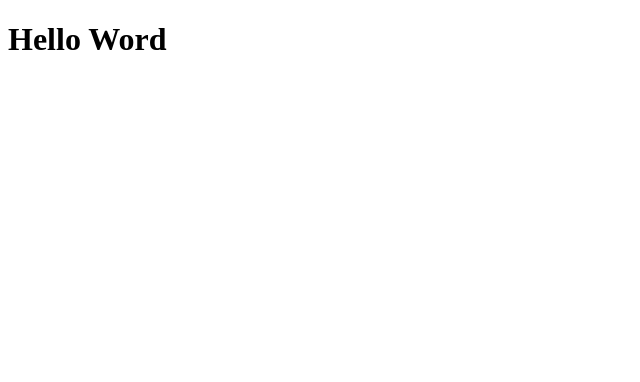
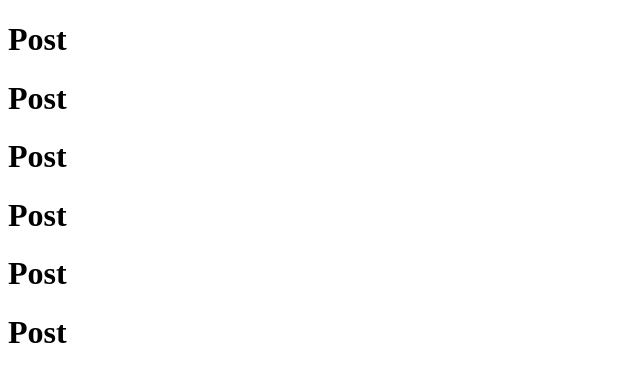
Before and after one commit to WelderFernandes/01-fundamentos-reactjs, a React (Vite) app: page / in a window 1280 px wide. Shown: the top 382 px of the page, without its empty margins (0-640 px from the left). Built offline with nearby package versions, Linux system fonts and the light colour scheme.

Commit message:
chore: init Propriedades

```diff
--- a/src/App.jsx
+++ b/src/App.jsx
@@ -1,11 +1,15 @@
+import { Post } from "./Post";
 
-function App() {
+export function App() {
 
   return (
-    <h1>
-     Hello Word
-    </h1>
+    <>
+      <Post />
+      <Post />
+      <Post />
+      <Post />
+      <Post />
+      <Post />
+    </>
   )
 }
-
-export default App
--- /dev/null
+++ b/src/Post.jsx
@@ -0,0 +1,7 @@
+export function Post() {
+    return (
+        <div>
+            <h1>Post</h1>
+        </div>
+    )
+}
--- a/src/main.jsx
+++ b/src/main.jsx
@@ -1,6 +1,6 @@
 import React from 'react'
 import ReactDOM from 'react-dom/client'
-import App from './App.jsx'
+import { App } from './App.jsx'
 
 ReactDOM.createRoot(document.getElementById('root')).render(
   <React.StrictMode>
```
